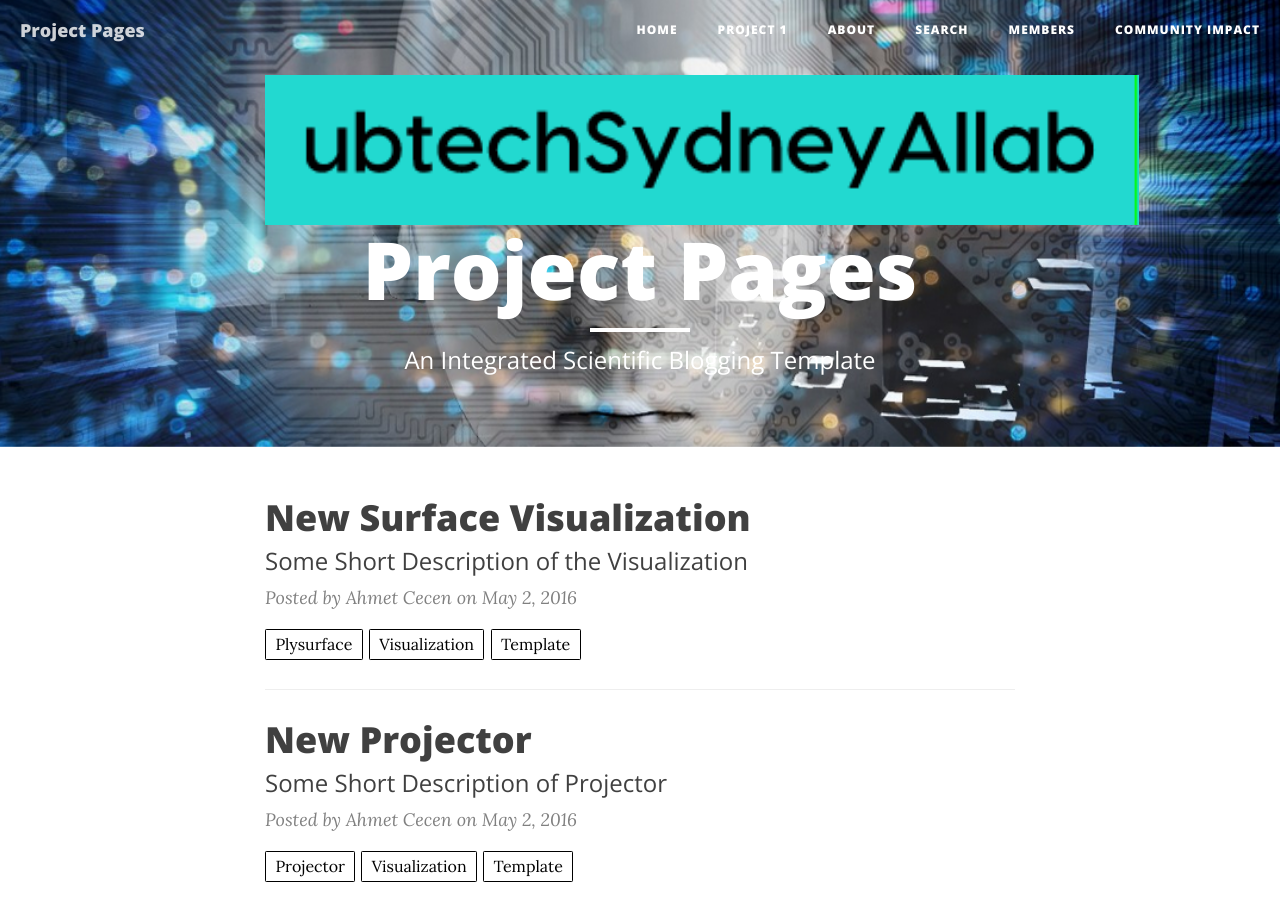
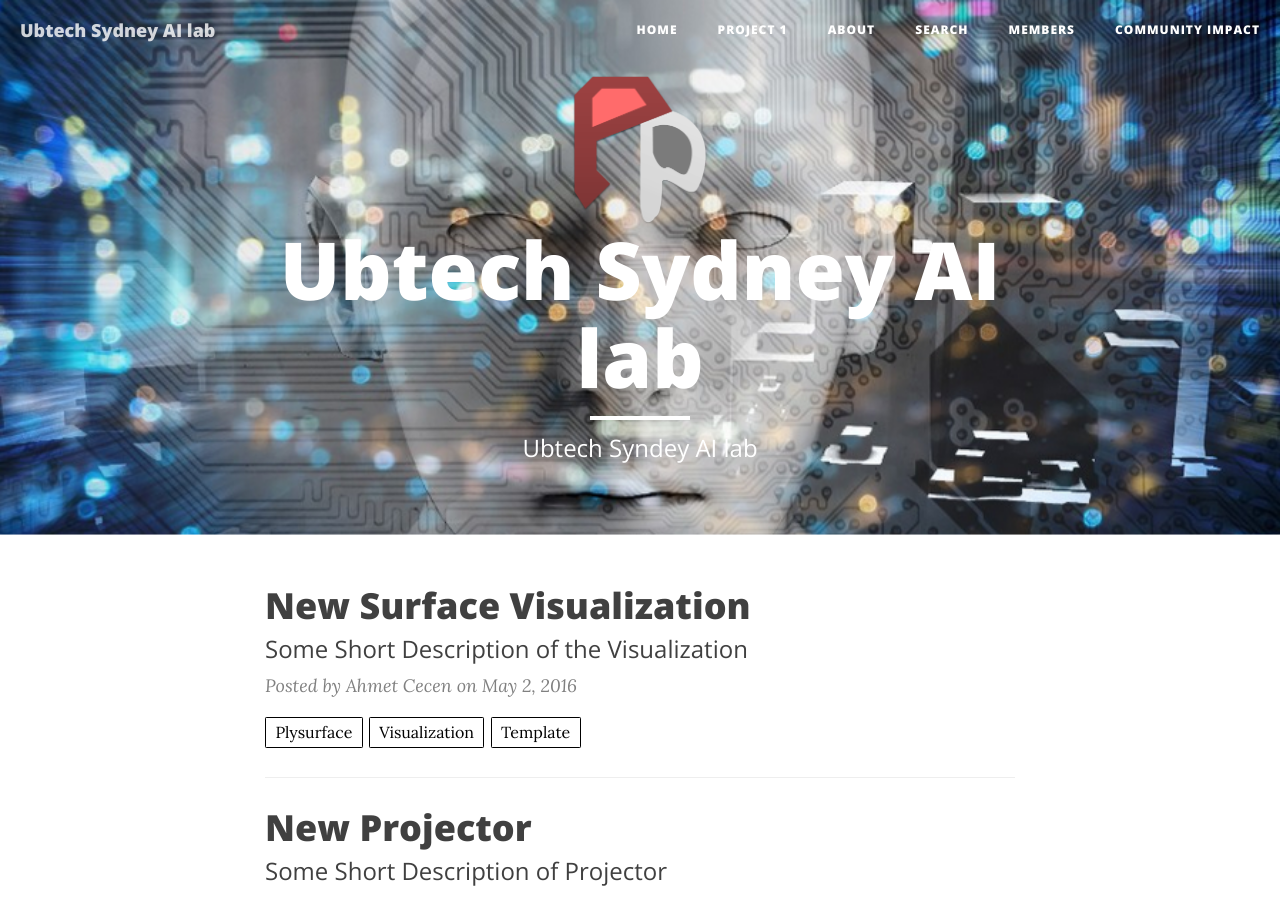
Before and after one commit to ubtechAilab/Projects, a Jekyll site: the page built from index.html, in a window 1280 px wide and 900 px high. Built offline with Jekyll 4.4.1, drawn with Linux system fonts in a browser that asks for light colours; nearby versions of some CDN libraries; the list of posts is cut into pages by our own code.

Commit message:
modified _config.yml

```diff
--- a/_config.yml
+++ b/_config.yml
@@ -1,6 +1,6 @@
 # Site settings
-title: Project Pages
-description: "An Integrated Scientific Blogging Template"
+title: Ubtech Sydney AI lab
+description: "Ubtech Syndey AI lab"
 url: "https://ubtechailab.github.io"
 
 
@@ -10,7 +10,7 @@
 baseurl: "/Projects"
 header-img: img/home-bg.jpg
 headercolor: "#FFFFFF"
-logo: /Projects/img/logos/logo-ubtech.png
+logo: /Projects/img/logos/Project-Pages-New-Logo-Inverted.png
 
 # Tertiary Parameters
 github_username:  ubtechAilab
```
